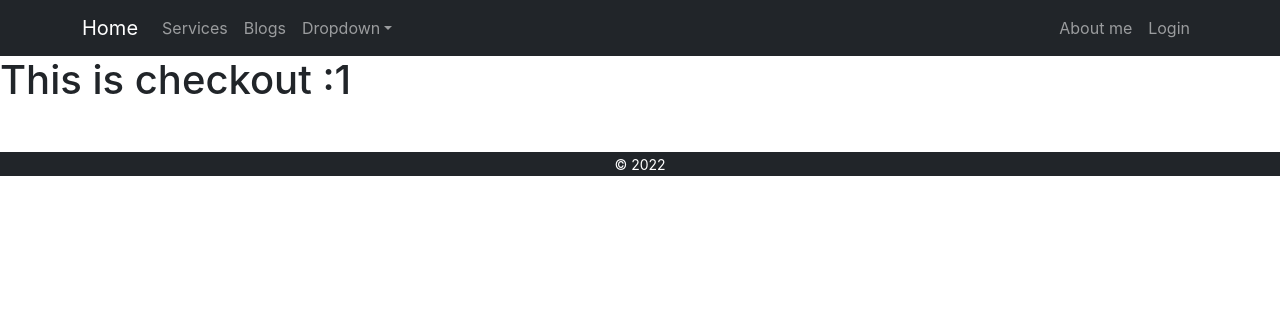
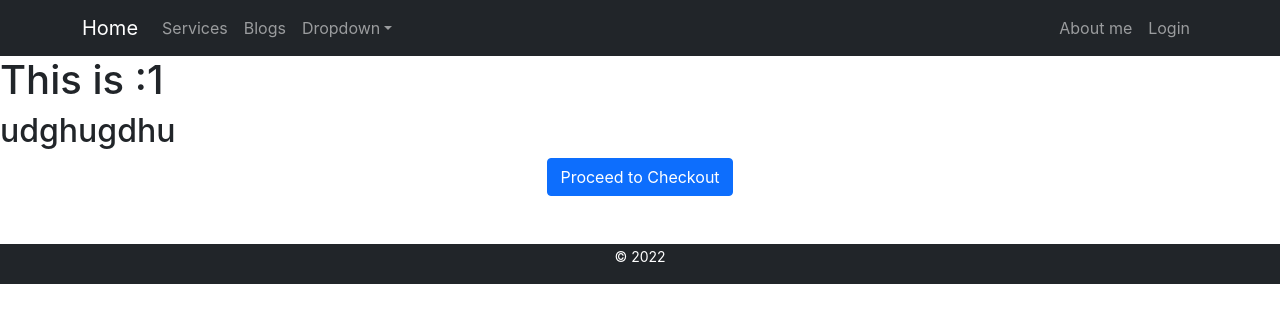
Before and after one commit to mitanvir05/wedding-photography-react, a React (Create React App) app: page /service/1 in a window 1280 px wide. Shown: the top 322 px of the page. Built offline with nearby package versions, Linux system fonts and the light colour scheme; no server answers.

Commit message:
services problem solve

```diff
--- a/src/App.js
+++ b/src/App.js
@@ -14,7 +14,9 @@ import NotFound from "./Pages/Shared/NotFound/NotFound";
 
 function App() {
   return (
-    <div>
+    <div
+      style={{ display: "flex", flexDirection: "column", minHeight: "100vh" }}
+    >
       <Header></Header>
       <Routes>
         <Route path="/" element={<Home></Home>}></Route>
--- a/src/Pages/CheckoutDetails/CheckoutDetails.js
+++ b/src/Pages/CheckoutDetails/CheckoutDetails.js
@@ -1,11 +1,17 @@
 import React from "react";
-import { useParams } from "react-router-dom";
+import { Link, useParams } from "react-router-dom";
 
 const CheckoutDetails = () => {
   const { serviceId } = useParams();
   return (
     <div>
-      <h1>This is checkout :{serviceId}</h1>
+      <h1>This is :{serviceId}</h1>
+      <h2>udghugdhu</h2>
+      <div className="text-center">
+        <Link to="/checkout">
+          <button className="btn btn-primary">Proceed to Checkout</button>
+        </Link>
+      </div>
     </div>
   );
 };
--- a/src/Pages/Shared/Footer/Footer.js
+++ b/src/Pages/Shared/Footer/Footer.js
@@ -4,7 +4,10 @@ const Footer = () => {
   const today = new Date();
   const year = today.getFullYear();
   return (
-    <footer className="bg-dark text-white text-center mt-5">
+    <footer
+      style={{ marginTop: "auto" }}
+      className="bg-dark text-white text-center mt-5"
+    >
       <p>
         <small> &copy; {year} </small>
       </p>
```
